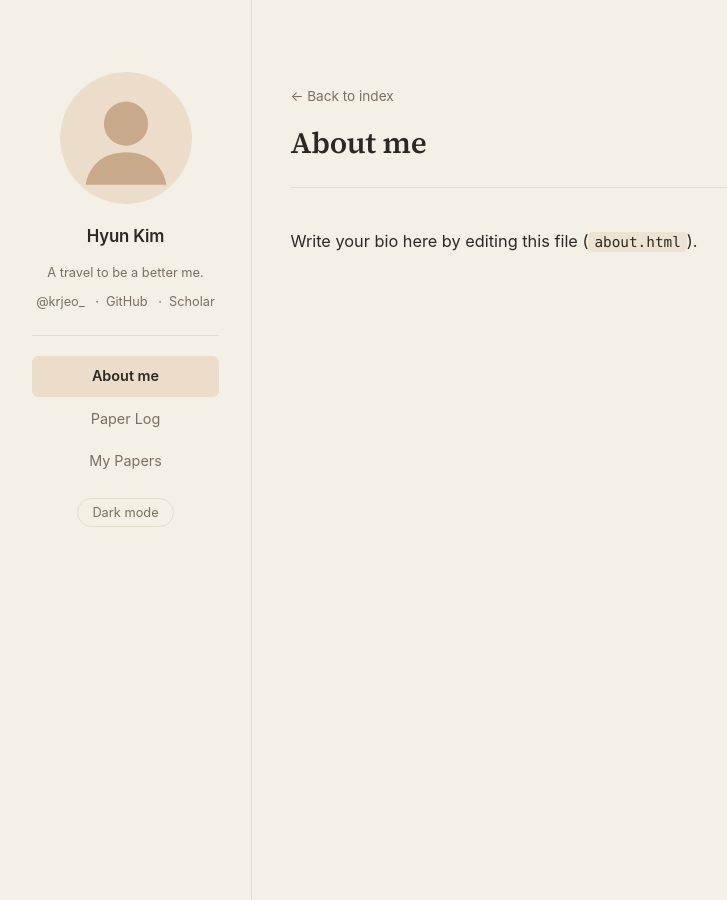
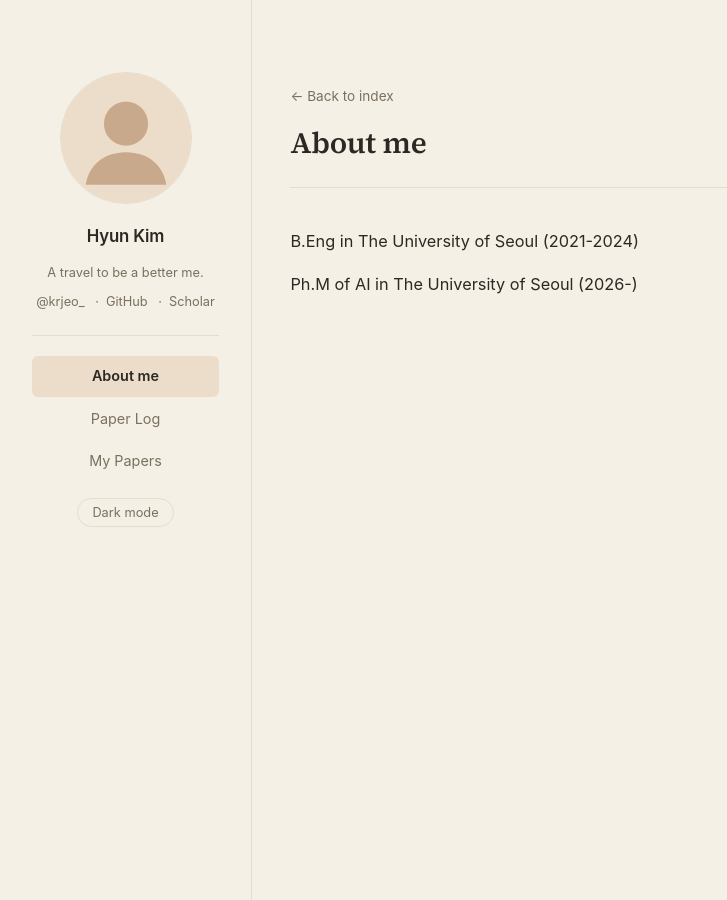
Before and after one commit to krjeo0/krjeo0.github.io, a Jekyll site: the page built from about.html, in a window 1280 px wide. Shown: the whole page, without its empty margins (0-727 px from the left). Built offline with Jekyll 4.4.1, drawn with Linux system fonts in a browser that asks for light colours.

Commit message:
Update bio information in about.html

```diff
--- a/about.html
+++ b/about.html
@@ -9,6 +9,7 @@ permalink: /about/
     <h1 class="paper-title">About me</h1>
   </header>
   <div class="paper-body">
-    <p>Write your bio here by editing this file (<code>about.html</code>).</p>
+    <p>B.Eng in The University of Seoul (2021-2024)</p>
+    <p>Ph.M of AI in The University of Seoul (2026-)</p>
   </div>
 </article>
```
